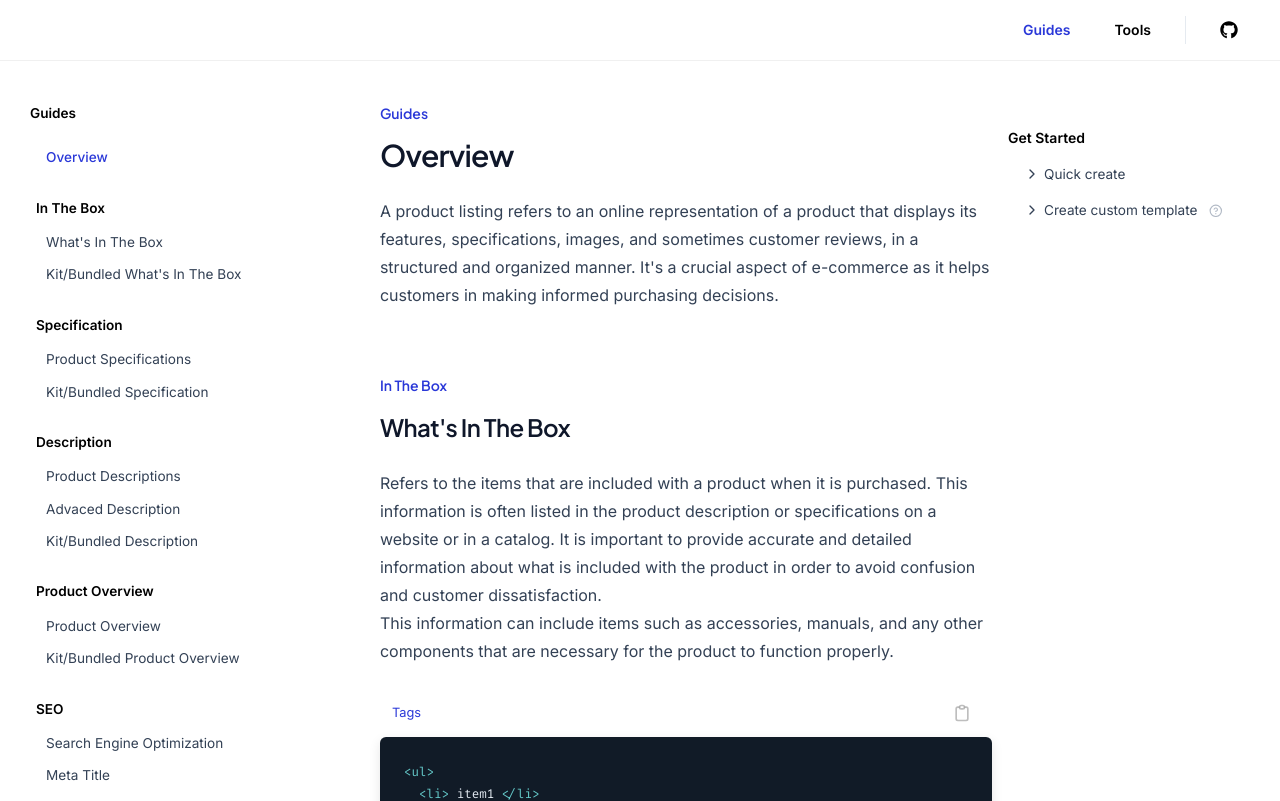
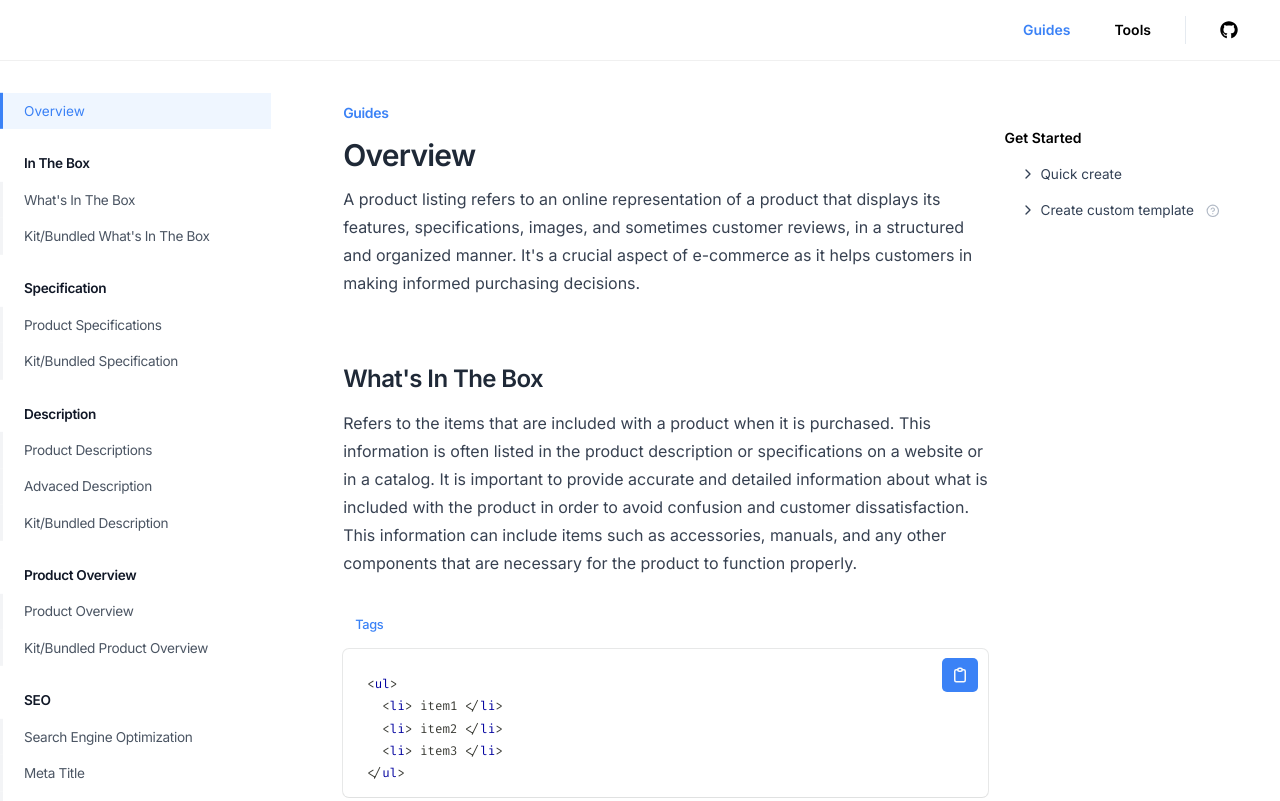
Before and after one commit to rogelcristobal/digiDirect-vite, a React (Vite) app: page /product-listing/documentation in a window 1280 px wide. Shown: the top 801 px of the page. Built offline with nearby package versions, Linux system fonts and the light colour scheme.

Commit message:
some redisgn

```diff
--- a/src/components/Codeblock.jsx
+++ b/src/components/Codeblock.jsx
@@ -1,15 +1,17 @@
 import React, { useState, useEffect } from "react";
 import { Prism as SyntaxHighlighter } from "react-syntax-highlighter";
-import { coldarkDark } from "react-syntax-highlighter/dist/esm/styles/prism";
+import { ghcolors } from "react-syntax-highlighter/dist/esm/styles/prism";
 import { TbClipboard, TbClipboardCheck } from "react-icons/tb";
+
 const Codeblock = ({ template }) => {
   const [view, toggleView] = useState(0);
   const [copyIsClicked, setCopyIsClicked] = useState(false);
   const customStyle = {
     paddingLeft: "1.5rem",
     paddingTop: "1.5rem",
-    // paddingBottom:'1.5rem',
-    // borderRadius: "10px",
+    paddingRight:'3rem',
+        // paddingBottom:'1.5rem',
+    // borderRadius: "0px",
     fontSize: "0.785rem",
     lineHeight: "1.4rem",
     whiteSpace: "pre",
@@ -17,8 +19,8 @@ const Codeblock = ({ template }) => {
     border: "none",
     minHeight:"3.5rem",
     margin: "0",
-    boxShadow: "rgba(0, 0, 0, 0.1) 0px 4px 12px"
-    // boxShadow: "rgba(0, 0, 0, 0.03) 0px 1px 1px 0px, rgba(27, 31, 35, 0.1) 0px 0px 0px 1px"
+    // boxShadow: "rgba(0, 0, 0, 0.1) 0px 4px 12px"
+    boxShadow: "rgba(0, 0, 0, 0.03) 0px 1px 1px 0px, rgba(27, 31, 35, 0.1) 0px 0px 0px 1px"
   };
   const codeTagProps = {
     style: {
@@ -67,9 +69,9 @@ const Codeblock = ({ template }) => {
               <button
                 onClick={() => handleToggle(id)}
                 key={id}
-                className={`h-full px-3 font-inter relative transition-all duration-300 ease-in-out capitalize ${
+                className={`h-full px-3 font-inter tracking-tight font-medium relative transition-all duration-300 ease-in-out capitalize ${
                   id === view
-                    ? "text-[#2a38d8] "
+                    ? "text-blue-500 "
                     : "hover:text-neutral-400 text-neutral-400/70 "
                 } font-[400] `}
                 type="button"
@@ -82,9 +84,9 @@ const Codeblock = ({ template }) => {
         <button
           onClick={handleToggleCopyToggle}
           type="button"
-          className={` text-xl transition-all duration-300 ease-in-out flex items-start justify-center absolute top-1/2 -translate-y-1/2 right-2  py-2 px-3 gap-2   ${copyIsClicked?'text-blue-500':'hover:text-neutral-400 text-neutral-400/70'}`}
+          className={`bg-blue-500 text-lg transition-all duration-300 ease-in-out flex items-start justify-center absolute -bottom-[3.775rem] -translate-y-1/2 right-2.5  py-2 px-[0.575rem] rounded-[5px] gap-2   ${copyIsClicked?'text-white':'text-gray-50'}`}
         >
-          <span className={`text-[#2a38d8] text-sm text-[0.775rem] font-[500]  font-inter  ${!copyIsClicked?'invisible':'visible'}`}>Copied!</span>
+          {/* <span className={`text-blue-500 text-sm text-[0.775rem] font-[500]  font-inter  ${!copyIsClicked?'invisible ':'visible'}`}>Copied!</span> */}
           {!copyIsClicked ? (
             <TbClipboard></TbClipboard>
           ) : (
@@ -96,7 +98,7 @@ const Codeblock = ({ template }) => {
       <SyntaxHighlighter
         {...(view === 0 ? { language: "html" } : { language: "css" })}
         wrapLongLines
-        style={coldarkDark}
+        style={ghcolors}
         customStyle={customStyle}
         codeTagProps={codeTagProps}
 
--- a/src/components/Documentation.jsx
+++ b/src/components/Documentation.jsx
@@ -43,13 +43,13 @@ const Documentation = () => {
         </div>
 
         {/* content */}
-        <div className="box-border space-y-20 pb-52">
+        <div className="box-border space-y-16 pb-52">
           {state.sections.map((item, id) => (
             <Section
               key={id}
               itemID={id}
               title={item.title}
-              category={item.category}
+              // category={item.category}
               hash={item.category}
               // threshold={item.viewThreshold}
               {...(item.child && { child: true })}
--- a/src/components/Navbar.jsx
+++ b/src/components/Navbar.jsx
@@ -10,7 +10,7 @@ const Navbar = () => {
       <div className="h-fit   mx-auto items-center w-full justify-between  box-border flex lg:px-8">
         <div className="font-inter font-[600] text-lg">
           <span className="flex w-fit  items-center gap-3 justify-center">
-            {/* <TbBox className="text-[#2a38d8] text-2xl" /> */}
+            {/* <TbBox className="text-blue-500 text-2xl" /> */}
             {/* <img src={Frame1} alt=""  className="h-7"/> */}
             {/* <svg
               className="h-6"
@@ -32,7 +32,7 @@ const Navbar = () => {
           </span>
         </div>
         <div className="flex items-center   justify-between space-x-6">
-          <p className="text-sm font-[600] capitalize    py-1.5 px-2.5 rounded-lg text-[#2a38d8] ">
+          <p className="text-sm font-[600] capitalize    py-1.5 px-2.5 rounded-lg text-blue-500 ">
             <Link to="documentation">Guides</Link>
           </p>
 
--- a/src/components/Section.jsx
+++ b/src/components/Section.jsx
@@ -39,8 +39,8 @@ const Section = ({
   useEffect(() => {
     // whenever the ref mounted
     if (ref.current) {
-      const top = Math.floor(ref.current.offsetTop) - 90;
-      const bottom = Math.floor(ref.current.getBoundingClientRect().height) + top + 100;
+      const top = Math.floor(ref.current.offsetTop) - 60;
+      const bottom = Math.floor(ref.current.getBoundingClientRect().height) + top + 60;
       setElementAttributes({
         top: top,
         bottom: bottom,
@@ -95,25 +95,26 @@ const Section = ({
     <div
       ref={ref}
       id={title}
-
       className="flex-auto  box-border pb-0   scroll-mt-24  "
     >
       {category &&  (
         <p
-          className="text-sm leading-[24px] capitalize font-plus font-[600] mb-3 text-[#2a38d8]"
+          className="text-sm leading-[24px] capitalize font-inter tracking-tight font-[600] mb-3 text-blue-500"
         >
           {category}
         </p>
       )}
       <h2
         href={hash} //category
-        className={`text-slate-900 font-plus capitalize tracking-tight font-[600] mb-6
+        className={`text-gray-800 font-inter capitalize tracking-tight font-[600] mb-3
         ${header ? "text-3xl" : child ? "text-lg" : "text-[1.5rem]"}`}
       >
         {title}
+
       </h2>
-      <div className="box-border prose leading-7  prose-slate">{children}</div>
-
+      <div className="box-border prose leading-7  prose-gray">{children}</div>
+       {/* <div className="bg-blue-300/10 text-red-600 z-50 absolute w-full" style={{top:elementAttributes.top,left:0}}>{title} top</div>
+      <div className="bg-blue-300/10 text-red-600 z-50 absolute w-full" style={{top:elementAttributes.bottom ,left:0}}>{title} bottom</div> */}
     </div>
   );
 };
--- a/src/components/Sidebar.jsx
+++ b/src/components/Sidebar.jsx
@@ -6,69 +6,60 @@ const Sidebar = () => {
   const { state } = useContext(DocsContext);
 
   return (
-    <div className="h-[calc(100vh-3rem)] sticky top-[3.8rem]    box-border  w-[26rem]   ">
+    <div className="h-[calc(100vh-3rem)] sticky top-[3.8rem]    box-border  w-[22rem]   ">
       {/*sidebar content */}
-      <nav className=" h-full w-full  px-[1.250rem] overflow-y-auto  box-border  ">
+      <nav className=" h-full w-full  overflow-y-auto  box-border  ">
         {/* items */}
         <div className=" pt-8  h-full w-full  font-inter ">
           <div className="w-full box-border   h-full ">
-            <DropDown
-              dropDownTitle={state && state.category}
-              icon={<FiLayout />}
-              initialState
-            >
+
               {/* title section/href */}
               <a
                 href={`#${state.category}`}
-                className={`relative text-[0.850rem] capitalize  box-border  block font-[400] py-1.5 rounded-md text-left  px-2.5
-                 w-full  cursor-pointer ${
+                className={` relative text-[0.850rem]  capitalize   box-border font-[400] text-left py-2 px-6  flex  font-inter ${
                    !state.viewState
-                     ? "text-slate-900"
-                     : " text-[#2a38d8] font-[500]"
+                     ? "text-gray-900"
+                     : " text-blue-500 bg-blue-400/10"
                  }`}
               >
                 {state.title}
-                 {/* <div
-                    className={`h-[90%] w-[1.4px]   absolute top-1/2 -translate-y-1/2 -left-0 ${
-                      state.viewState ? "bg-[#2a38d8]" : "bg-slate-100"
+                 <div
+                    className={`h-[100%] w-[3px]   absolute top-1/2 -translate-y-1/2 left-0 ${
+                      state.viewState ? "bg-blue-500" : "bg-gray-100"
                     }`}
-                  ></div> */}
+                  ></div>
               </a>
               {/* content items */}
               {state.sections.map((item, id) => (
                 <>
                   {item.category && (
-                    <p className=" text-[0.850rem] mt-6 mb-2 box-border  text-left font-inter  inline-block  font-semibold text-black capitalize ">
+                    <p className=" text-[0.850rem] mt-6 mb-2 box-border  text-left font-inter tracking-tight  inline-block px-6 font-semibold text-gray-900 capitalize ">
                       {item.category}
                     </p>
                   )}
                   <a
                     key={id}
                     href={`#${item.title}`}
-
-                    className={` relative text-[0.850rem]  capitalize px-2.5   box-border font-[400] text-left py-1.5  rounded-md flex  font-inter ${
+                    className={` relative text-[0.850rem]  capitalize   box-border font-[400] text-left py-2 px-6 tracking-tight flex  font-inter  ${
                       item.child && "ml-0"
                     }  w-full  cursor-pointer  ${
                       !item.viewState
-                        ? "text-slate-700"
-                        : " text-[#2a38d8] font-[500] "
+                        ? "text-gray-600"
+                        : " text-blue-500 bg-blue-500/10"
                     }`}
                   >
                     {item.title}
 
-                    {/* <div
-                    className={`h-[100%] w-[1.4px]   absolute top-1/2 -translate-y-1/2 -left-0 ${
-                      item.viewState ? "bg-[#2a38d8]" : "bg-slate-200"
+                    <div
+                    className={`h-[100%] w-[3px]   absolute top-1/2 -translate-y-1/2 left-0 ${
+                      item.viewState ? "bg-blue-500" : "bg-gray-100"
                     }`}
-                  ></div> */}
+                  ></div>
                   </a>
                 </>
               ))}
-            </DropDown>
-            <DropDown
-              dropDownTitle="Create product listing"
-              icon={<FiLayers />}
-            ></DropDown>
+
+
           </div>
         </div>
       </nav>
```
